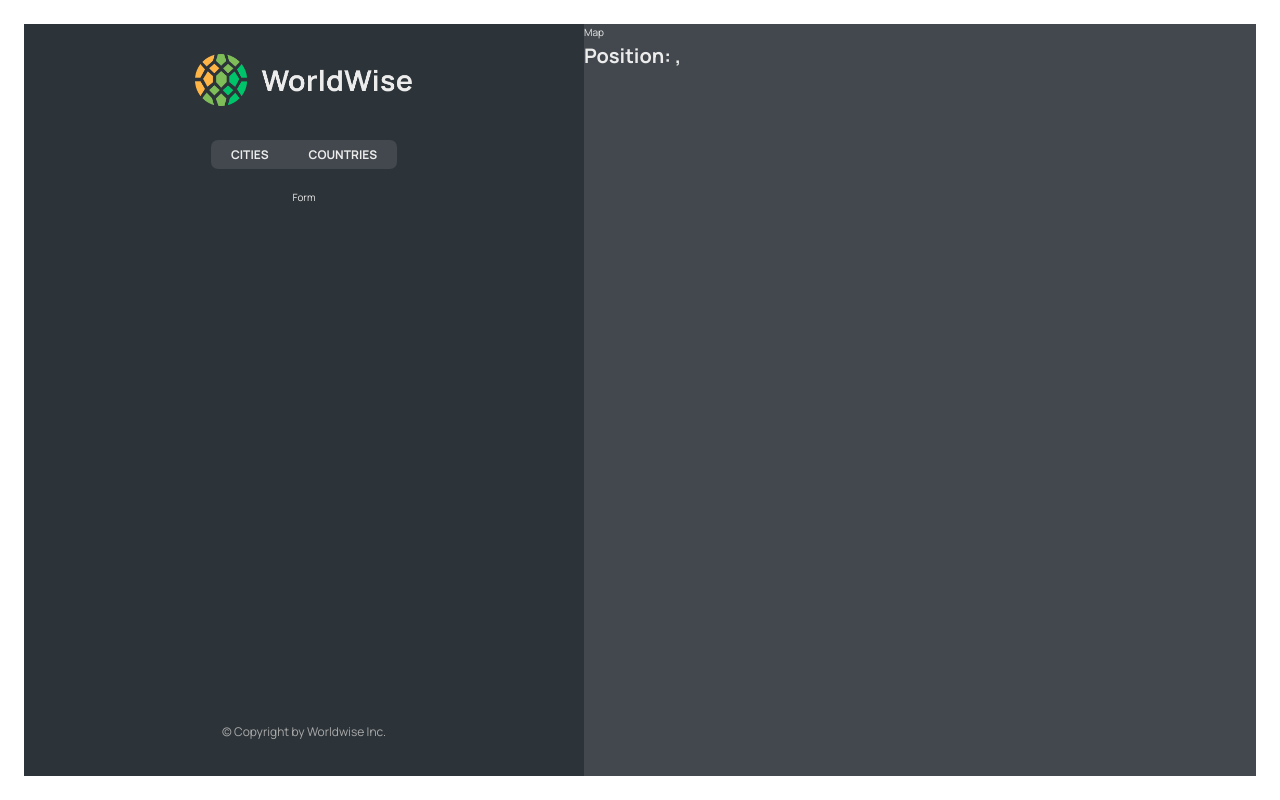
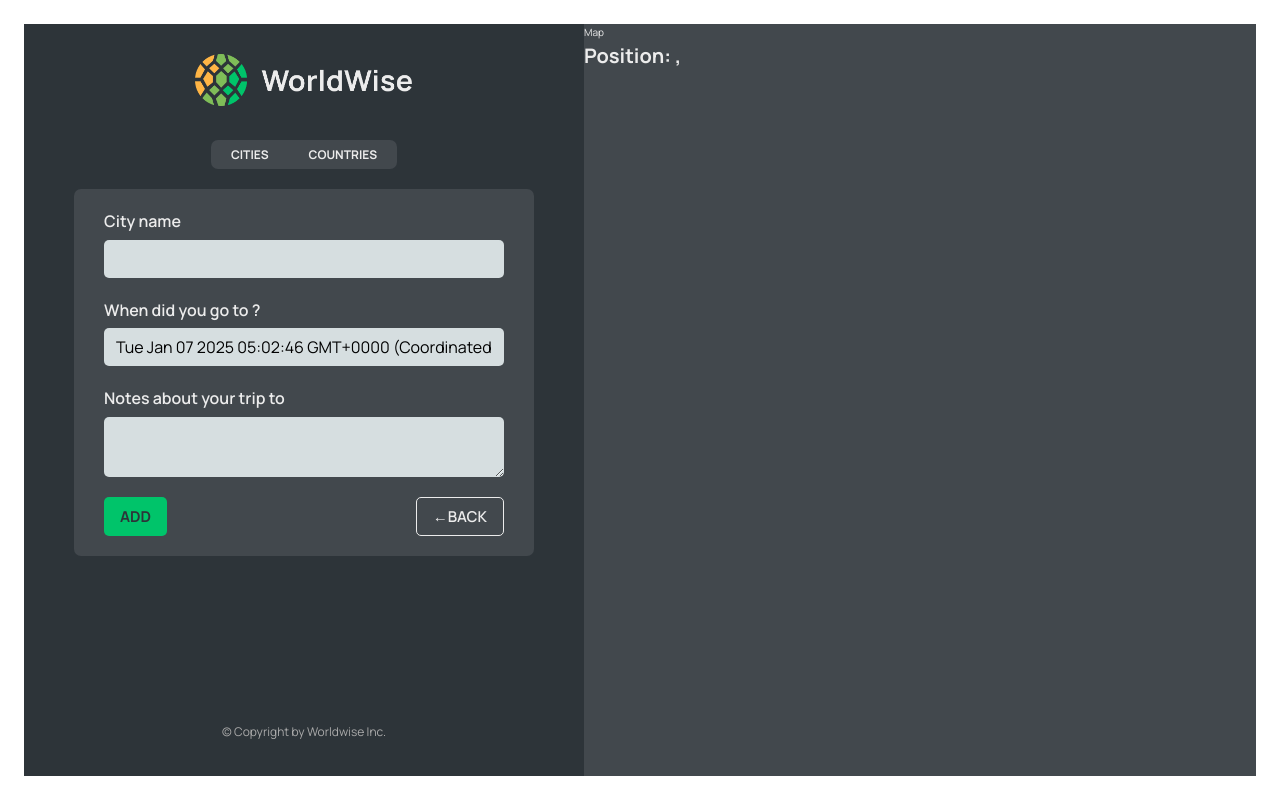
Before and after one commit to dan3ci/worldwise-react, a React (Vite) app: page /app/form in a window 1280 px wide. Built offline with nearby package versions, Linux system fonts and the light colour scheme; data requests are answered from the project's data file.

Commit message:
Programmatic Navigation completed

```diff
--- a/data/cities.json
+++ b/data/cities.json
@@ -70,7 +70,7 @@
         "lat": 26.793618,
         "lng": 87.294852
       },
-      "id": 676767678
+      "id": 67676987678
     }
   ]
 }
--- a/src/App.jsx
+++ b/src/App.jsx
@@ -1,5 +1,5 @@
 import { useEffect, useState } from "react";
-import { BrowserRouter, Routes, Route } from "react-router-dom";
+import { BrowserRouter, Routes, Route, Navigate } from "react-router-dom";
 import Product from "./pages/Product";
 import Pricing from "./pages/Pricing";
 import Homepage from "./pages/Homepage";
@@ -9,6 +9,7 @@ import AppLayout from "./pages/AppLayout";
 import CityList from "./components/CityList";
 import CountryList from "./components/CountryList";
 import City from "./components/City";
+import Form from "./components/Form";
 
 function App() {
   const BASE_URL = "http://localhost:8000";
@@ -37,10 +38,7 @@ function App() {
         <Route path="product" element={<Product />} />
         <Route path="pricing" element={<Pricing />} />
         <Route path="app" element={<AppLayout />}>
-          <Route
-            index
-            element={<CityList cities={cities} isLoading={isLoading} />}
-          />
+          <Route index element={<Navigate replace to="cities" />} />
           <Route path="cities/:id" element={<City />}></Route>
           <Route
             path="cities"
@@ -50,7 +48,7 @@ function App() {
             path="countries"
             element={<CountryList cities={cities} isLoading={isLoading} />}
           />
-          <Route path="form" element={<p>Form</p>} />
+          <Route path="form" element={<Form />} />
         </Route>
         <Route path="login" element={<Login />} />
 
--- /dev/null
+++ b/src/components/Button.jsx
@@ -0,0 +1,8 @@
+import styles from "./Button.module.css";
+export default function Button({ children, onClick, type }) {
+  return (
+    <button onClick={onClick} className={`${styles.btn} ${styles[type]}`}>
+      {children}
+    </button>
+  );
+}
--- a/src/components/CountryList.jsx
+++ b/src/components/CountryList.jsx
@@ -17,7 +17,7 @@ export default function CountryList({ cities, isLoading }) {
   return (
     <ul className={styles.countryList}>
       {countries.map((country) => (
-        <CountryItem country={country} key={country} />
+        <CountryItem country={country} key={country.country} />
       ))}
     </ul>
   );
--- a/src/components/Form.jsx
+++ b/src/components/Form.jsx
@@ -3,6 +3,8 @@
 import { useState } from "react";
 
 import styles from "./Form.module.css";
+import Button from "./Button";
+import { useNavigate } from "react-router-dom";
 
 export function convertToEmoji(countryCode) {
   const codePoints = countryCode
@@ -17,6 +19,8 @@ function Form() {
   const [country, setCountry] = useState("");
   const [date, setDate] = useState(new Date());
   const [notes, setNotes] = useState("");
+
+  const navigate = useNavigate();
 
   return (
     <form className={styles.form}>
@@ -49,8 +53,16 @@ function Form() {
       </div>
 
       <div className={styles.buttons}>
-        <button>Add</button>
-        <button>&larr; Back</button>
+        <Button type={"primary"}>Add</Button>
+        <Button
+          type={"back"}
+          onClick={(e) => {
+            e.preventDefault();
+            navigate(-1);
+          }}
+        >
+          &larr;Back
+        </Button>
       </div>
     </form>
   );
--- a/src/components/Map.jsx
+++ b/src/components/Map.jsx
@@ -1,11 +1,12 @@
-import { useSearchParams } from "react-router-dom";
+import { useNavigate, useSearchParams } from "react-router-dom";
 import styles from "./Map.module.css";
 export default function Map() {
+  const navigate = useNavigate();
   const [searchParams, setSeatchParams] = useSearchParams();
   const lat = searchParams.get("lat");
   const lng = searchParams.get("lng");
   return (
-    <div className={styles.mapContainer}>
+    <div className={styles.mapContainer} onClick={() => navigate("form")}>
       Map
       <h1>
         Position: {lat}, {lng}
```
